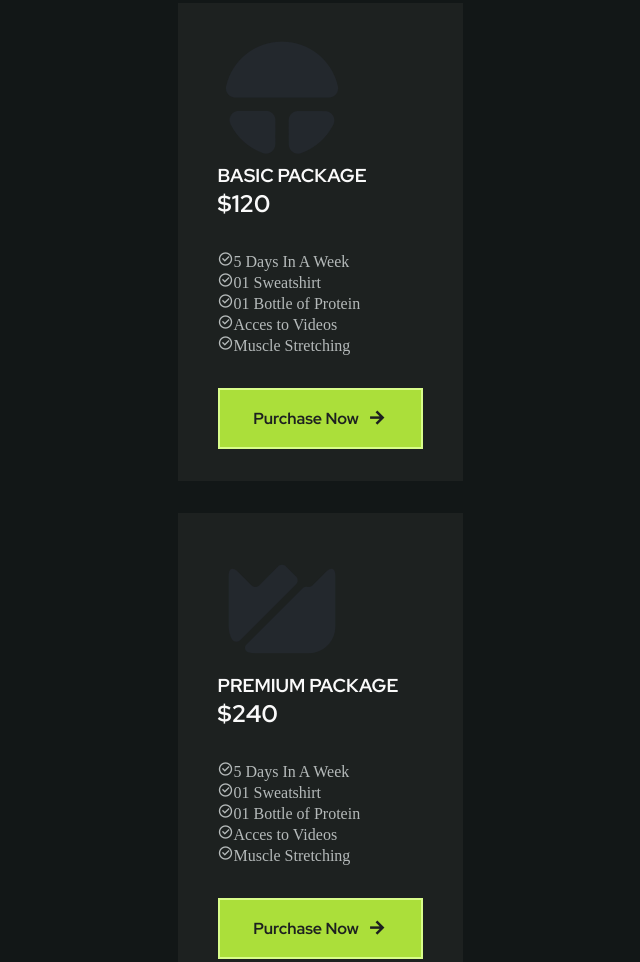
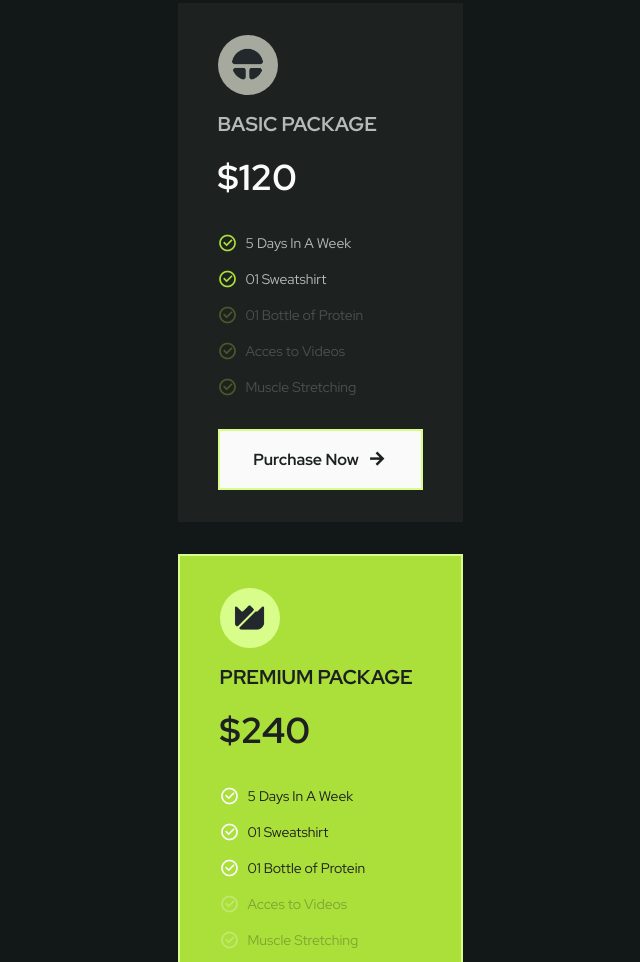
Before and after one commit to marciowillian/Gym-Website, a plain HTML site: page index.html in a window 1280 px wide. Shown: the part 3598-4560 px from the top of the page, without its empty margins (266-906 px from the left). Drawn offline with nearby package versions, Linux system fonts and the light colour scheme.

Commit message:
Concluding the pricing section

```diff
--- a/assets/css/styles.css
+++ b/assets/css/styles.css
@@ -567,6 +567,76 @@ img {
     padding: 2rem 2.5rem;
 }
 
+.pricing__img {
+    width: 35px;
+}
+
+.pricing__shape {
+    width: 60px;
+    height: 60px;
+    background-color: var(--first-color-gray);
+    border-radius: 50%;
+    place-items: center;
+    margin-bottom: 1rem;
+}
+
+.pricing__title {
+    font-size: var(--h3-font-size);
+    color: var(--text-color);
+    margin-bottom: 1rem;
+}
+
+.pricing__number {
+    font-size: var(--h1-font-size);
+}
+
+.pricing__list {
+    row-gap: 1rem;
+}
+
+.pricing__item {
+    display: flex;
+    column-gap: .5rem;
+    align-items: center;
+    font-size: var(--small-font-size);
+}
+
+.pricing__item i {
+    font-size: 1.25rem;
+    color: var(--first-color);
+}
+
+.pricing__item-opacity {
+    opacity: .3;
+}
+
+.pricing__button {
+    background-color: var(--title-color);
+}
+
+.pricing__button:hover {
+    background-color: var(--title-color);
+}
+
+.pricing__card-activate {
+    background-color: var(--first-color);
+    border: 2px solid var(--first-color-light);
+}
+
+.pricing__card-activate .pricing__shape {
+    background-color: var(--first-color-light);
+}
+
+.pricing__card-activate .pricing__item i {
+    color: var(--title-color);
+}
+
+.pricing__card-activate .pricing__title,
+.pricing__card-activate .pricing__number,
+.pricing__card-activate .pricing__item {
+    color: var(--title-color-black);
+}
+
 
 /*=============== CALCULATE ===============*/
 
--- a/index.html
+++ b/index.html
@@ -239,27 +239,27 @@
                         </header>
 
                         <ul class="pricing__list">
-                            <li class="pricing__item">
-                                <i class="ri-checkbox-circle-line">5 Days In A Week</i>
+                            <li id="teste" class="pricing__item">
+                                <i class="ri-checkbox-circle-line"></i>5 Days In A Week
                             </li>
                             <li class="pricing__item">
-                                <i class="ri-checkbox-circle-line">01 Sweatshirt</i>
+                                <i class="ri-checkbox-circle-line"></i>01 Sweatshirt
                             </li>
-                            <li class="pricing__item">
-                                <i class="ri-checkbox-circle-line">01 Bottle of Protein</i>
+                            <li class="pricing__item pricing__item-opacity">
+                                <i class="ri-checkbox-circle-line"></i>01 Bottle of Protein
                             </li>
-                            <li class="pricing__item">
-                                <i class="ri-checkbox-circle-line">Acces to Videos</i>
+                            <li class="pricing__item pricing__item-opacity">
+                                <i class="ri-checkbox-circle-line"></i>Acces to Videos
                             </li>
-                            <li class="pricing__item">
-                                <i class="ri-checkbox-circle-line">Muscle Stretching</i>
+                            <li class="pricing__item pricing__item-opacity">
+                                <i class="ri-checkbox-circle-line"></i>Muscle Stretching
                             </li>
                         </ul>
 
                         <a href="#" class="button button__flex pricing__button">Purchase Now <i class="ri-arrow-right-line"></i></a>
                     </article>
 
-                    <article class="pricing__card">
+                    <article class="pricing__card pricing__card-activate">
                         <header class="pricing__header">
                             <div class="pricing__shape">
                                 <img src="./assets/img/pricing2.png" alt="pricing image" class="pricing__img">
@@ -270,20 +270,20 @@
                         </header>
 
                         <ul class="pricing__list">
-                            <li class="pricing__item">
-                                <i class="ri-checkbox-circle-line">5 Days In A Week</i>
+                            <li id="teste" class="pricing__item">
+                                <i class="ri-checkbox-circle-line"></i>5 Days In A Week
                             </li>
                             <li class="pricing__item">
-                                <i class="ri-checkbox-circle-line">01 Sweatshirt</i>
+                                <i class="ri-checkbox-circle-line"></i>01 Sweatshirt
                             </li>
                             <li class="pricing__item">
-                                <i class="ri-checkbox-circle-line">01 Bottle of Protein</i>
+                                <i class="ri-checkbox-circle-line"></i>01 Bottle of Protein
                             </li>
-                            <li class="pricing__item">
-                                <i class="ri-checkbox-circle-line">Acces to Videos</i>
+                            <li class="pricing__item pricing__item-opacity">
+                                <i class="ri-checkbox-circle-line"></i>Acces to Videos
                             </li>
-                            <li class="pricing__item">
-                                <i class="ri-checkbox-circle-line">Muscle Stretching</i>
+                            <li class="pricing__item pricing__item-opacity">
+                                <i class="ri-checkbox-circle-line"></i>Muscle Stretching
                             </li>
                         </ul>
 
@@ -301,20 +301,20 @@
                         </header>
 
                         <ul class="pricing__list">
-                            <li class="pricing__item">
-                                <i class="ri-checkbox-circle-line">5 Days In A Week</i>
+                            <li id="teste" class="pricing__item">
+                                <i class="ri-checkbox-circle-line"></i>5 Days In A Week
                             </li>
                             <li class="pricing__item">
-                                <i class="ri-checkbox-circle-line">01 Sweatshirt</i>
+                                <i class="ri-checkbox-circle-line"></i>01 Sweatshirt
                             </li>
                             <li class="pricing__item">
-                                <i class="ri-checkbox-circle-line">01 Bottle of Protein</i>
+                                <i class="ri-checkbox-circle-line"></i>01 Bottle of Protein
                             </li>
                             <li class="pricing__item">
-                                <i class="ri-checkbox-circle-line">Acces to Videos</i>
+                                <i class="ri-checkbox-circle-line"></i>Acces to Videos
                             </li>
                             <li class="pricing__item">
-                                <i class="ri-checkbox-circle-line">Muscle Stretching</i>
+                                <i class="ri-checkbox-circle-line"></i>Muscle Stretching
                             </li>
                         </ul>
 
```
